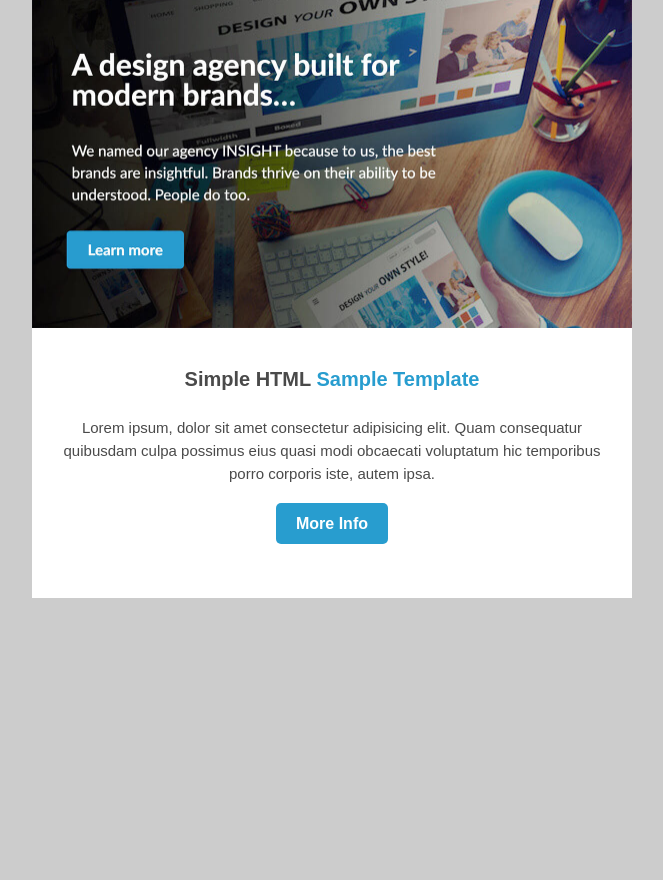
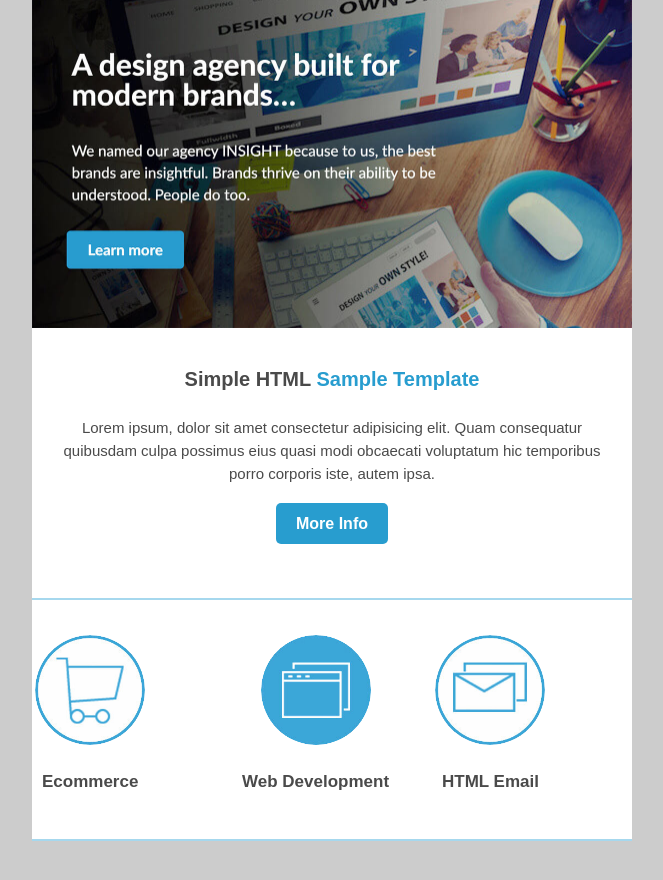
Before and after one commit to SlimBloodworth/html-email-sample-template-A, a plain HTML site: page index.html in a window 1280 px wide. Shown: the part 90-970 px from the top of the page, without its empty margins (308-971 px from the left). Before the commit the page ends 800 px from the top, so only its background shows below. Drawn offline with Linux system fonts and the light colour scheme.

Commit message:
Add three-column section structure.

```diff
--- a/index.html
+++ b/index.html
@@ -89,6 +89,19 @@
             border-radius: 5px;
         }
 
+        .three-columns {
+            text-align: center;
+            font-size: 0;
+            padding: 35px 0 20px;
+        }
+
+        .three-columns .column {
+            width: 100%;
+            max-width: 200px;
+            display: inline-block;
+            vertical-align: top;
+        }
+
     </style>
     <!-- ^^ END Internal Style Sheet -->
 </head>
@@ -167,20 +180,88 @@
         </tr>
 
 <!--  BLUE BORDER  -->
-<!-- *** NOTE: at 23:56 in video: https://www.youtube.com/watch?v=OkH_bTxA08Q&t=14s -->
+
+        <tr>
+            <td height="2" style="background-color: #a6d8ee;"></td>
+        </tr>
 
 <!-- THREE COLUMN SECTION -->
         <tr>
             <td>
-                <table width="100%">
-
+                <table role="presentation" width="100%">
+                    <tr>
+                        <td class="three-columns">
+                            <!-- Column 1 -->
+                            <table role="none" class="column">
+                                <tr>
+                                    <td class="padding">
+                                        <table role="none" class="content">
+                                            <tr>
+                                                <td>
+                                                    <a href="#"><img src="img/ecommerce.jpg" alt="Shopping cart" width="110px" style="max-width: 110px; border-radius: 55px;"></a>
+                                                </td>
+                                            </tr>
+                                            <tr>
+                                                <td style="padding: 10px;">
+                                                    <p style="font-weight: bold; font-size: 17px;">Ecommerce</p>
+                                                    <p>Lorem ipsum dolor sit amet consectetur.</p>
+                                                </td>
+                                            </tr>
+                                        </table>
+                                    </td>
+                                </tr>
+                            </table>
+                            <!-- Column 2 -->
+                            <table role="none" class="column">
+                                <tr>
+                                    <td class="padding">
+                                        <table role="none" class="content">
+                                            <tr>
+                                                <td>
+                                                    <a href="#"><img src="img/web-design.jpg" alt="web development" width="110px" style="max-width: 110px; border-radius: 55px;"></a>
+                                                </td>
+                                            </tr>
+                                            <tr>
+                                                <td style="padding: 10px;">
+                                                    <p style="font-weight: bold; font-size: 17px;">Web Development</p>
+                                                    <p>A simple responsive landing page sample.</p>
+                                                </td>
+                                            </tr>
+                                        </table>
+                                    </td>
+                                </tr>
+                            </table>
+                            <!-- Column 3 -->
+                            <table role="none" class="column">
+                                <tr>
+                                    <td class="padding">
+                                        <table role="none" class="content">
+                                            <tr>
+                                                <td>
+                                                    <a href="#"><img src="img/email-design.jpg" alt="email design" width="110px" style="max-width: 110px; border-radius: 55px;"></a>
+                                                </td>
+                                            </tr>
+                                            <tr>
+                                                <td style="padding: 10px;">
+                                                    <p style="font-weight: bold; font-size: 17px;">HTML Email</p>
+                                                    <p>A simple responsive email template sample.</p>
+                                                </td>
+                                            </tr>
+                                        </table>
+                                    </td>
+                                </tr>
+                            </table>
+                        </td>
+                    </tr>
                 </table>
             </td>
         </tr>
 
 <!-- BLUE BORDER  -->
 
-
+        <tr>
+            <td height="2" style="background-color: #a6d8ee;"></td>
+        </tr>
 
 <!-- TWO COLUMN SECTION  -->
         <tr>
```
